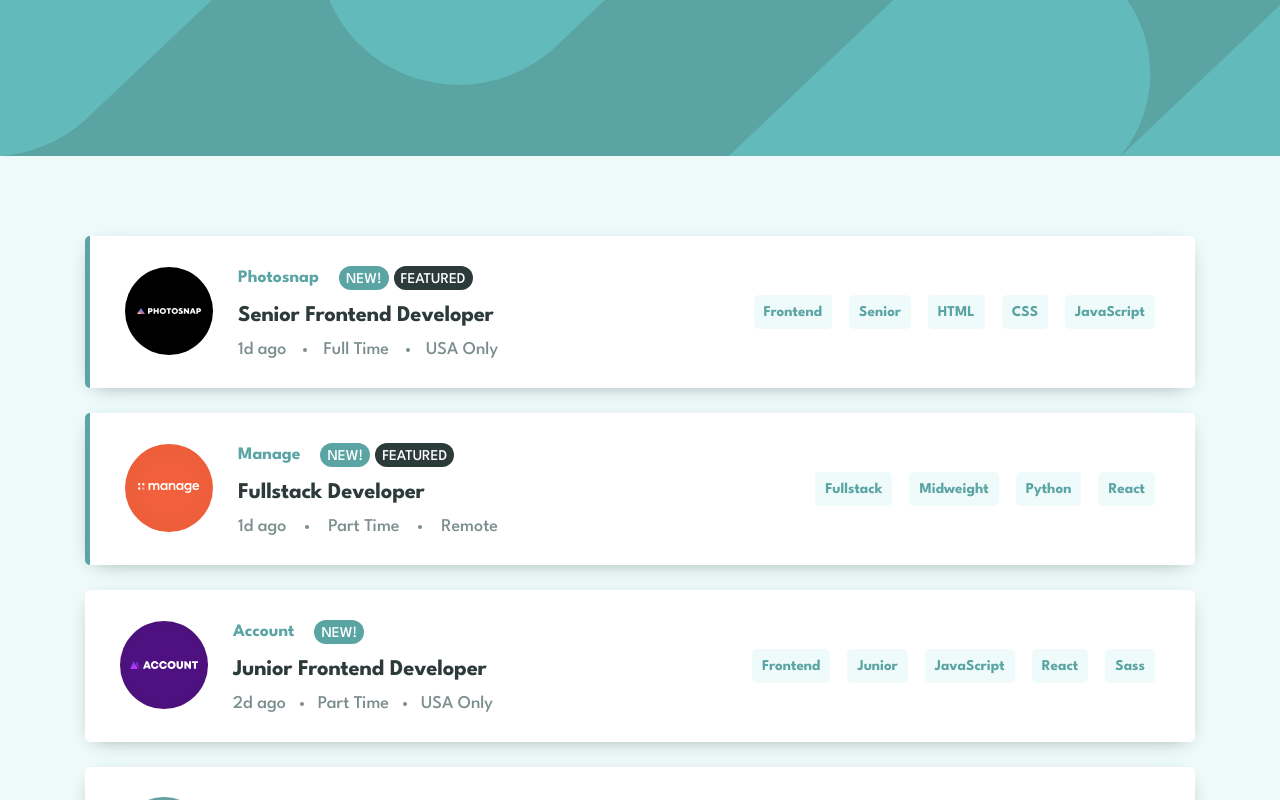
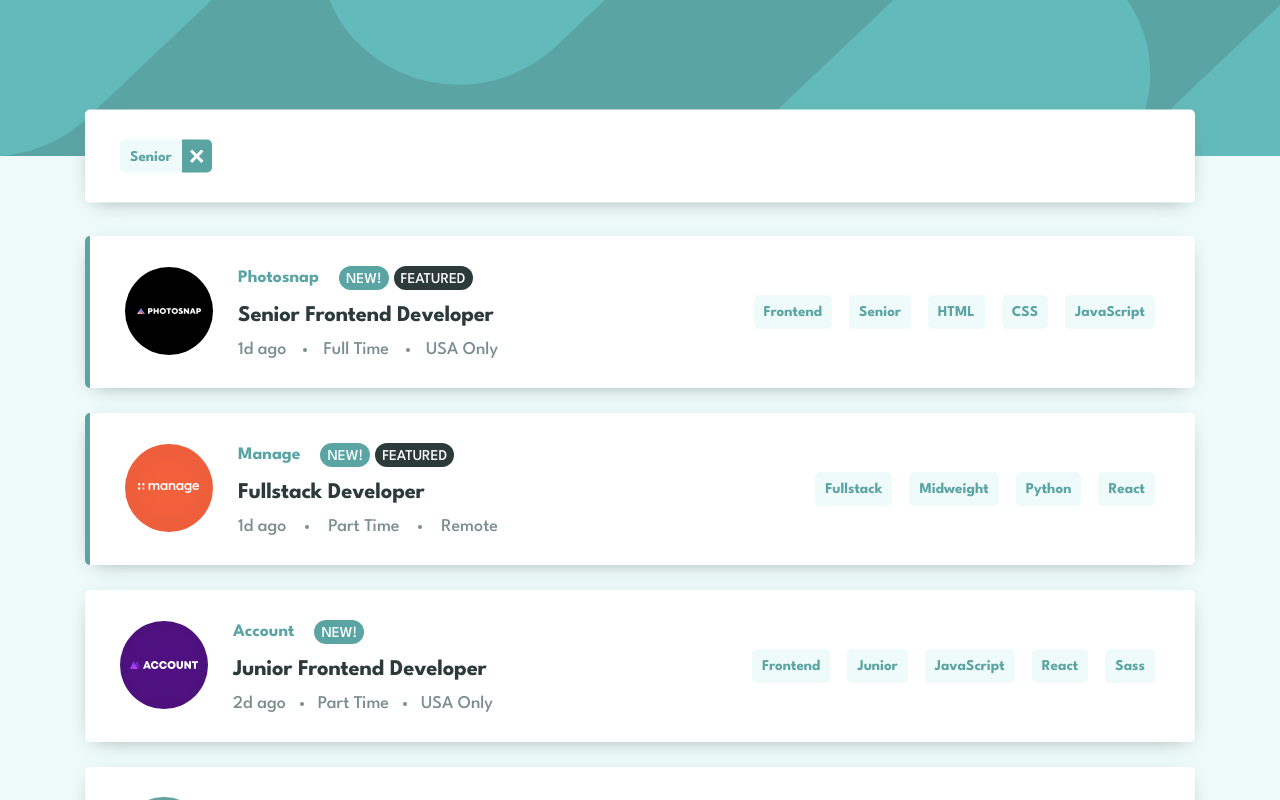
Before and after one commit to AndyGuit/frontend-mentor-challenges, a React (Create React App) app in the folder static-job-listings/: page / in a window 1280 px wide. Both pictures are taken after a click on the element "Senior". Shown: the top 800 px of the page. Built offline with nearby package versions, Linux system fonts and the light colour scheme.

Commit message:
feat: add filters component

```diff
--- a/static-job-listings/src/components/App.jsx
+++ b/static-job-listings/src/components/App.jsx
@@ -1,3 +1,4 @@
+import { useState } from 'react';
 import JobList from './JobList';
 
 function App() {
--- /dev/null
+++ b/static-job-listings/src/components/JobFilters/JobFilters.module.scss
@@ -0,0 +1,53 @@
+@import '../../scss/vars';
+
+.wrapper {
+  width: calc(100% - 40px);
+  max-width: 1110px;
+  padding: 30px 40px 30px 35px;
+  border-radius: 5px;
+
+  position: absolute;
+  top: 0;
+  transform: translateY(-50%);
+
+  background-color: #fff;
+  box-shadow: 0px 5px 20px -10px $secondary;
+
+  & > div {
+    display: flex;
+    flex-wrap: wrap;
+    gap: 20px;
+  }
+}
+
+.filterElement {
+  display: flex;
+  align-items: center;
+  padding-left: 10px;
+  gap: 10px;
+  border-radius: 5px;
+  background-color: $neutral-bg;
+  color: $primary-text;
+  font-weight: 700;
+  position: relative;
+  cursor: default;
+
+  button {
+    padding: 10px 8px 6px;
+    // position: absolute;
+    top: 0;
+    right: -35%;
+    border: none;
+    border-radius: 0 5px 5px 0;
+    background-color: $primary-text;
+    outline: none;
+    color: white;
+    cursor: pointer;
+
+    transition: background-color 0.2s ease;
+
+    &:hover {
+      background-color: $secondary-neutral;
+    }
+  }
+}
--- /dev/null
+++ b/static-job-listings/src/components/JobFilters/index.jsx
@@ -0,0 +1,32 @@
+import React from 'react';
+
+import styles from './JobFilters.module.scss';
+
+const JobFilters = ({ filters, removeFilter }) => {
+  if (!filters.length) return;
+
+  return (
+    <div className={styles.wrapper}>
+      <div>
+        {filters.map((filter, i) => {
+          return (
+            <span key={i} className={styles.filterElement}>
+              {filter}
+              <button onClick={() => removeFilter(filter)}>
+                <svg xmlns="http://www.w3.org/2000/svg" width="14" height="14">
+                  <path
+                    fill="#FFF"
+                    fillRule="evenodd"
+                    d="M11.314 0l2.121 2.121-4.596 4.596 4.596 4.597-2.121 2.121-4.597-4.596-4.596 4.596L0 11.314l4.596-4.597L0 2.121 2.121 0l4.596 4.596L11.314 0z"
+                  />
+                </svg>
+              </button>
+            </span>
+          );
+        })}
+      </div>
+    </div>
+  );
+};
+
+export default JobFilters;
--- a/static-job-listings/src/components/JobList/JobList.module.scss
+++ b/static-job-listings/src/components/JobList/JobList.module.scss
@@ -3,6 +3,7 @@
 .JobListBlock {
   display: flex;
   justify-content: center;
+  position: relative;
   min-height: calc(100vh - 156px);
   margin-top: 156px;
   padding: 0 20px;
--- a/static-job-listings/src/components/JobList/index.jsx
+++ b/static-job-listings/src/components/JobList/index.jsx
@@ -1,24 +1,40 @@
-import React from 'react';
+import React, { useState } from 'react';
 import JobListItem from '../JobListItem';
 
 import data from '../../data.json';
 
 import styles from './JobList.module.scss';
+import JobFilters from '../JobFilters';
 
 const JobList = () => {
-  const filters = data.map(job => [
-    job.role,
-    job.level,
-    ...job.languages,
-    ...job.tools,
-  ]);
+  const [filters, setFilters] = useState([]);
+
+  const addFilter = filter => {
+    if (!filters.includes(filter)) {
+      setFilters([...filters, filter]);
+    }
+  };
+
+  const removeFilter = filter => {
+    const i = filters.indexOf(filter);
+    const arr1 = filters.slice(0, i);
+    const arr2 = filters.slice(i + 1, filters.length);
+
+    setFilters([...arr1, ...arr2]);
+  };
+  // const filters = data.map(job => [
+  //   job.role,
+  //   job.level,
+  //   ...job.languages,
+  //   ...job.tools,
+  // ]);
   return (
     <div className={styles.JobListBlock}>
-      <ul>
+      <JobFilters removeFilter={removeFilter} filters={filters} />
+      <ul className="job-list">
         {data.map(job => (
-          <JobListItem key={job.id} {...job} />
+          <JobListItem addFilter={addFilter} key={job.id} {...job} />
         ))}
-        {/* <JobListItem {...data[0]} /> */}
       </ul>
     </div>
   );
--- a/static-job-listings/src/components/JobListItem/index.jsx
+++ b/static-job-listings/src/components/JobListItem/index.jsx
@@ -7,7 +7,6 @@ const JobListItem = props => {
     company,
     contract,
     featured,
-    id,
     languages,
     level,
     location,
@@ -16,6 +15,7 @@ const JobListItem = props => {
     postedAt,
     role,
     tools,
+    addFilter,
   } = props;
   const isNew = props.new;
 
@@ -43,13 +43,15 @@ const JobListItem = props => {
           <span>{postedAt}</span>
           <span className={styles.divider}></span>
           <span>{contract}</span>
-          <span className={styles.divider}></span> {/* &#183; */}
+          <span className={styles.divider}></span>
           <span>{location}</span>
         </div>
       </div>
       <div className={styles.filters}>
         {[role, level, ...languages, ...tools].map((el, i) => (
-          <span key={i}>{el}</span>
+          <span onClick={() => addFilter(el)} key={i}>
+            {el}
+          </span>
         ))}
       </div>
     </li>
```
